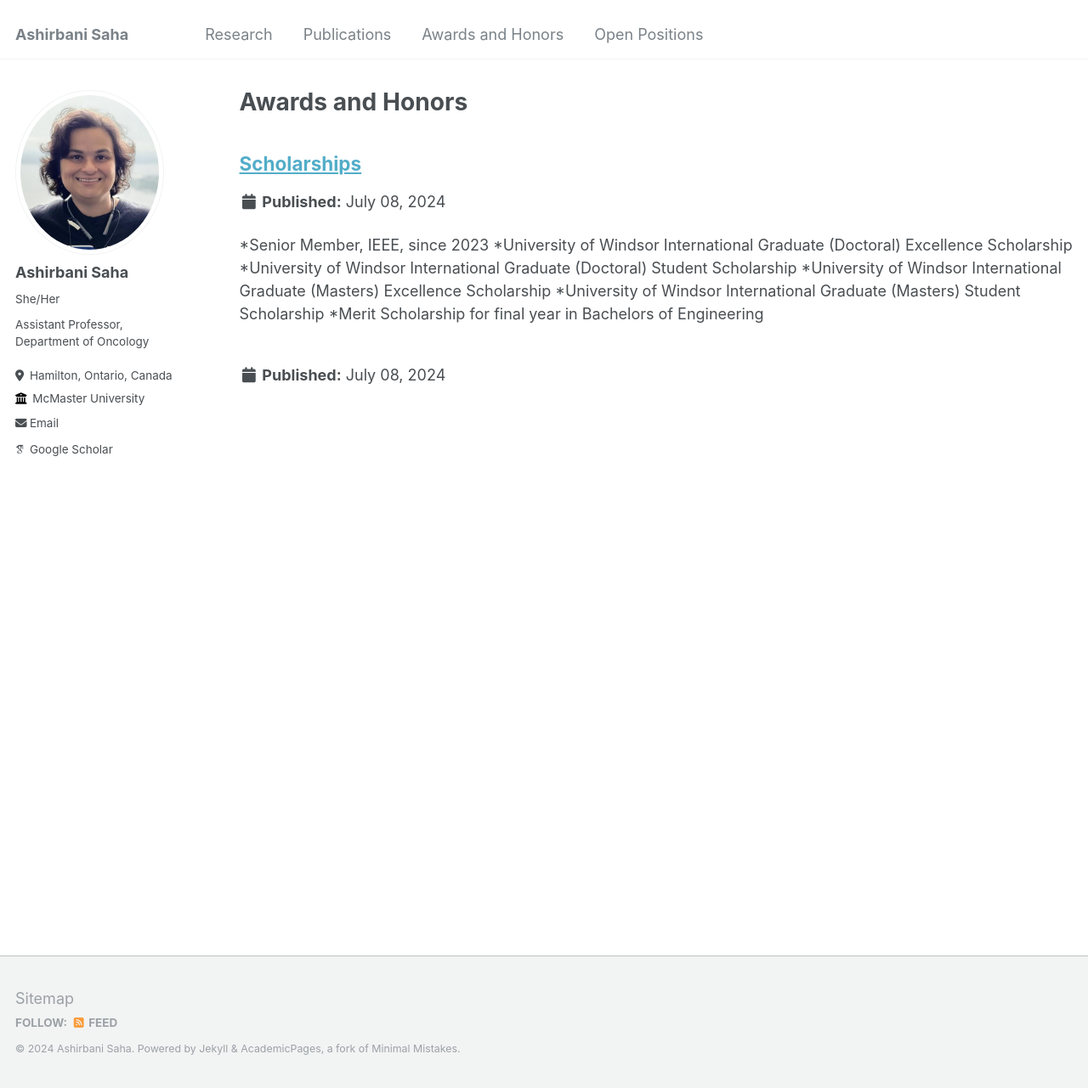
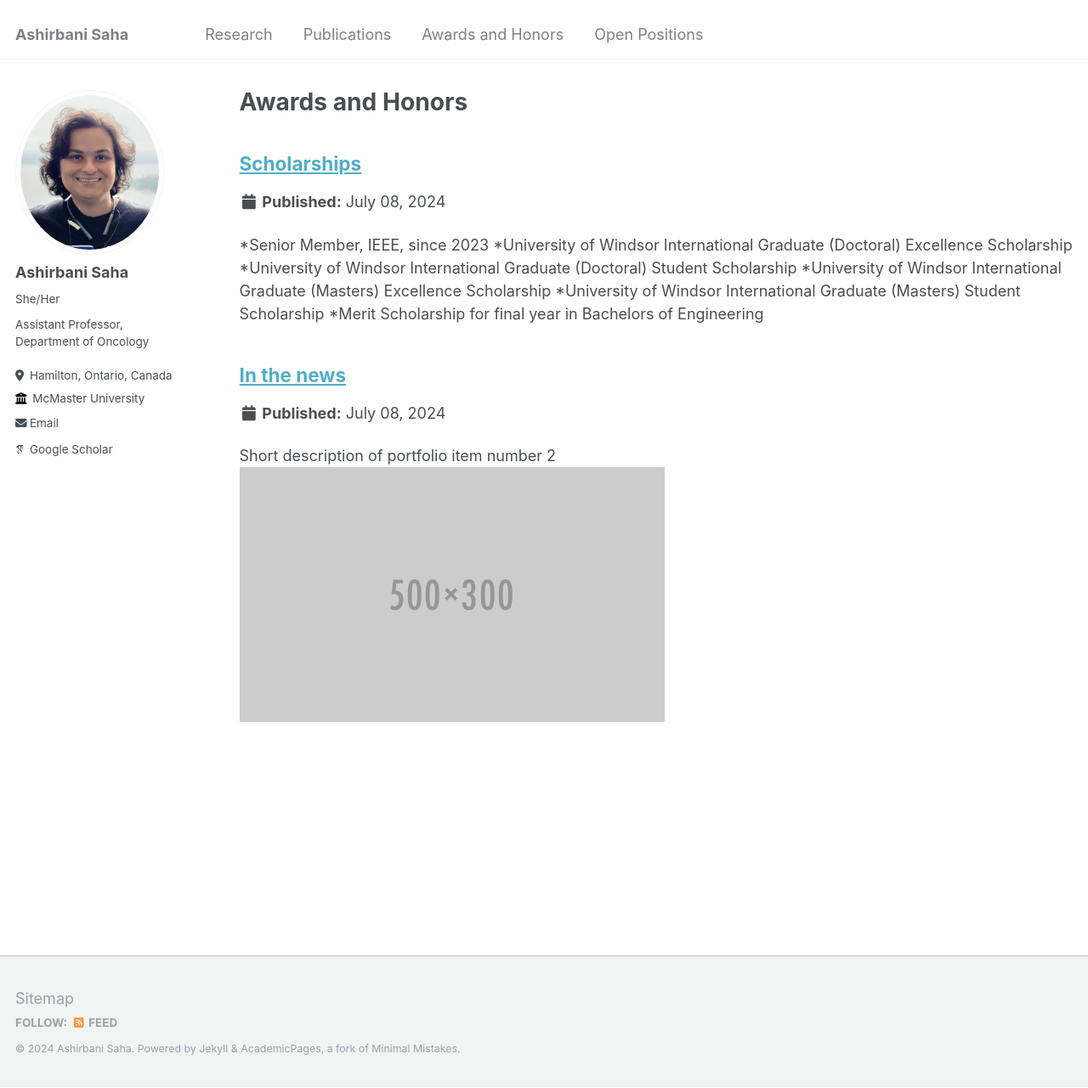
Before and after one commit to asrepo2019/ashirbanisaha, a Jekyll site: the page built from _pages/portfolio.html, in a window 1280 px wide and 1281 px high. Shown: the whole window at 85% size. Built offline with Jekyll 4.4.1, drawn with Linux system fonts in a browser that asks for light colours; some web fonts are replaced.

Commit message:
Update portfolio-2.html

```diff
--- a/_portfolio/portfolio-2.html
+++ b/_portfolio/portfolio-2.html
@@ -1,7 +1,6 @@
 ---
 title: "In the news"
-<!---excerpt: "Short description of portfolio item number 2 <br/><img src='/images/500x300.png'>"-->
-excerpt: hello
+excerpt: "Short description of portfolio item number 2 <br/><img src='/images/500x300.png'>"
 collection: portfolio
 ---
 
```
